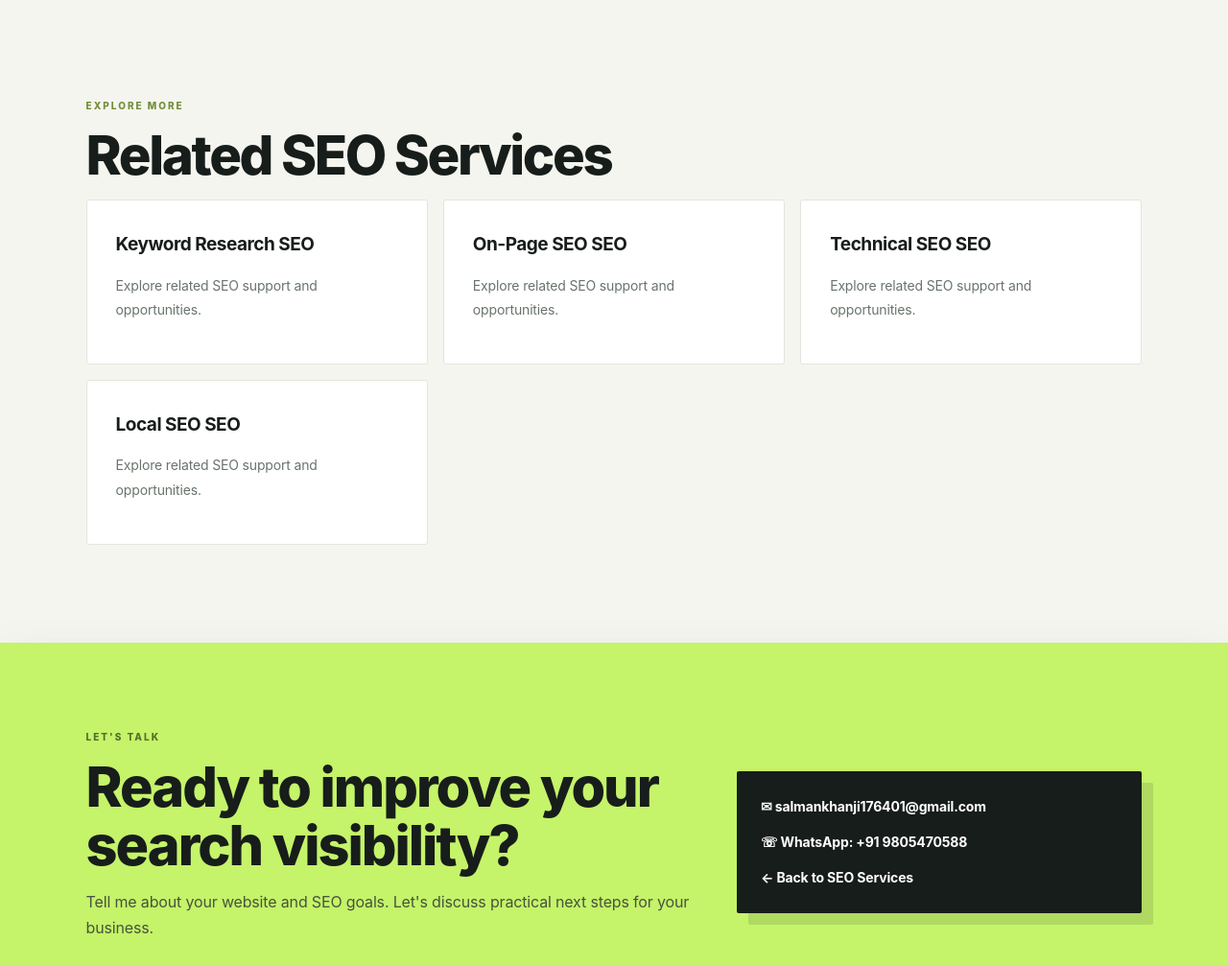
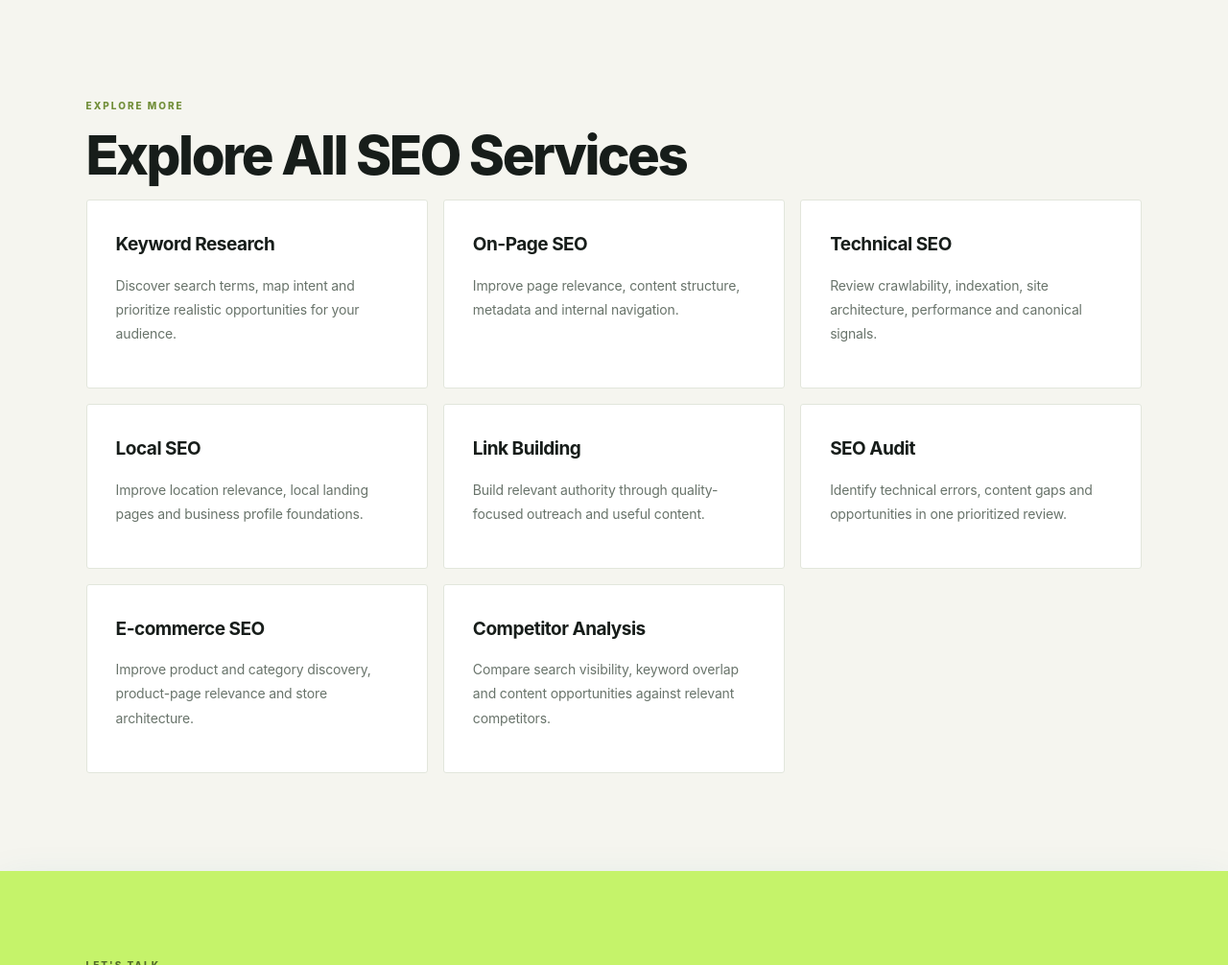
Before and after one commit to mushtaqwork7486-ai/seo-service-page, a plain HTML site: page link-building-services/index.html in a window 1280 px wide. Shown: the part 3020-4026 px from the top of the page at 96% size. Drawn offline with Linux system fonts and the light colour scheme.

Commit message:
Link all SEO service pages with useful descriptions

```diff
--- a/link-building-services/index.html
+++ b/link-building-services/index.html
@@ -20,9 +20,15 @@
 <section class="section service-content"><h2>Quality over quantity</h2><p>I avoid private blog network schemes, automated spam, paid link schemes that violate search engine guidelines and irrelevant bulk submissions. No link campaign can promise a ranking increase. Progress is assessed through the quality and relevance of opportunities and the wider SEO performance.</p></section>
 <section class="section"><p class="eyebrow">COMMON QUESTIONS</p><h2>Frequently Asked Questions</h2><div class="grid faq-grid"><article class="service"><h3>How many backlinks will I get?</h3><p>The number depends on your niche, content, outreach and publisher decisions. I do not promise a fixed number of links regardless of quality.</p></article>
 <article class="service"><h3>Do you use PBNs or automated links?</h3><p>No. The approach is quality-focused and avoids PBNs, spam and manipulative bulk link tactics.</p></article></div></section>
-<section class="section"><p class="eyebrow">EXPLORE MORE</p><h2>Related SEO Services</h2><div class="grid related-grid"><a class="service" href="/keyword-research-services/"><h3>Keyword Research SEO</h3><p>Explore related SEO support and opportunities.</p></a>
-<a class="service" href="/on-page-seo-services/"><h3>On-Page SEO SEO</h3><p>Explore related SEO support and opportunities.</p></a>
-<a class="service" href="/technical-seo-services/"><h3>Technical SEO SEO</h3><p>Explore related SEO support and opportunities.</p></a>
-<a class="service" href="/local-seo-services/"><h3>Local SEO SEO</h3><p>Explore related SEO support and opportunities.</p></a></div></section>
+<section class="section"><p class="eyebrow">EXPLORE MORE</p><h2>Explore All SEO Services</h2><div class="grid related-grid">
+<a class="service" href="/keyword-research-services/"><h3>Keyword Research</h3><p>Discover search terms, map intent and prioritize realistic opportunities for your audience.</p></a>
+<a class="service" href="/on-page-seo-services/"><h3>On-Page SEO</h3><p>Improve page relevance, content structure, metadata and internal navigation.</p></a>
+<a class="service" href="/technical-seo-services/"><h3>Technical SEO</h3><p>Review crawlability, indexation, site architecture, performance and canonical signals.</p></a>
+<a class="service" href="/local-seo-services/"><h3>Local SEO</h3><p>Improve location relevance, local landing pages and business profile foundations.</p></a>
+<a class="service" href="/link-building-services/"><h3>Link Building</h3><p>Build relevant authority through quality-focused outreach and useful content.</p></a>
+<a class="service" href="/seo-audit-services/"><h3>SEO Audit</h3><p>Identify technical errors, content gaps and opportunities in one prioritized review.</p></a>
+<a class="service" href="/ecommerce-seo-services/"><h3>E-commerce SEO</h3><p>Improve product and category discovery, product-page relevance and store architecture.</p></a>
+<a class="service" href="/competitor-analysis-services/"><h3>Competitor Analysis</h3><p>Compare search visibility, keyword overlap and content opportunities against relevant competitors.</p></a>
+</div></section>
 <section class="contact" id="contact"><div><p class="eyebrow">LET'S TALK</p><h2>Ready to improve your search visibility?</h2><p>Tell me about your website and SEO goals. Let's discuss practical next steps for your business.</p></div><div class="contact-box"><a href="mailto:salmankhanji176401@gmail.com">✉ salmankhanji176401@gmail.com</a><a href="https://wa.me/919805470588" target="_blank" rel="noopener">☏ WhatsApp: +91 9805470588</a><a href="/">← Back to SEO Services</a></div></section>
 </main><footer><span>© 2026 SEO Specialist</span><span>SEO Services • Worldwide</span></footer></body></html>
```
